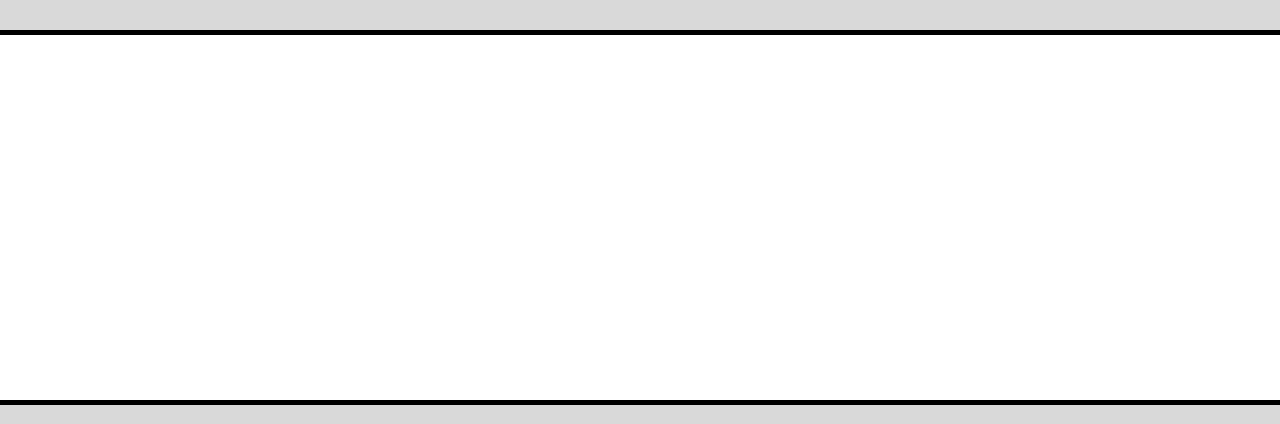
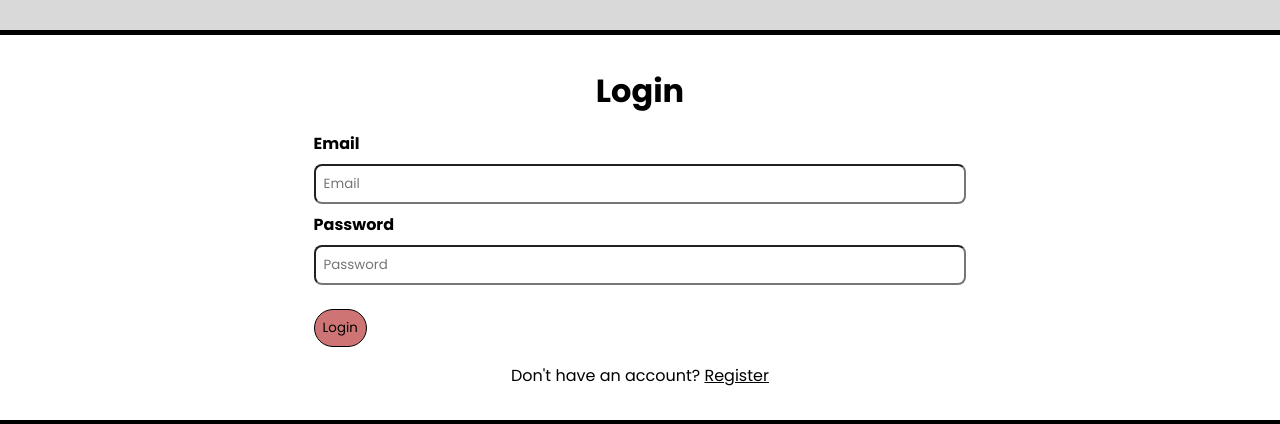
Before and after one commit to davidpinarto/discussion-forum, a React (Vite) app: page /login in a window 1280 px wide. Shown: the part 338-762 px from the top of the page. Built offline with nearby package versions, Linux system fonts and the light colour scheme; no server answers.

Commit message:
add new page LoginPage and add login feature

```diff
--- /dev/null
+++ b/src/components/LoginForm.jsx
@@ -0,0 +1,17 @@
+import React from 'react';
+import useInput from '../hooks/useInput';
+
+export function LoginForm({ login }) {
+  const [email, onEmailChange] = useInput('');
+  const [password, onPasswordChange] = useInput('');
+
+  return (
+    <form className="login-form">
+      <label htmlFor="email"><strong>Email</strong></label>
+      <input type="email" value={email} onChange={onEmailChange} placeholder="Email" />
+      <label htmlFor="password"><strong>Password</strong></label>
+      <input type="password" value={password} onChange={onPasswordChange} placeholder="Password" />
+      <button type="button" onClick={() => login({ email, password })}>Login</button>
+    </form>
+  );
+}
--- a/src/components/Main.jsx
+++ b/src/components/Main.jsx
@@ -2,6 +2,7 @@ import React from 'react';
 import { Routes, Route } from 'react-router-dom';
 import { MainHeader } from './MainHeader';
 import { MainBody } from './MainBody';
+import { LoginPage } from '../pages/LoginPage';
 
 export function Main() {
   return (
@@ -16,6 +17,7 @@ export function Main() {
             </>
           )}
         />
+        <Route path="/login" element={<LoginPage />} />
       </Routes>
     </main>
   );
--- /dev/null
+++ b/src/hooks/useInput.js
@@ -0,0 +1,13 @@
+import { useState } from 'react';
+
+function useInput(defaultValue = '') {
+  const [value, setValue] = useState(defaultValue);
+
+  function handleValueChange({ target }) {
+    setValue(target.value);
+  }
+
+  return [value, handleValueChange, setValue];
+}
+
+export default useInput;
--- /dev/null
+++ b/src/pages/LoginPage.jsx
@@ -0,0 +1,29 @@
+import React from 'react';
+import { Link, useNavigate } from 'react-router-dom';
+import { useDispatch } from 'react-redux';
+import { LoginForm } from '../components/LoginForm';
+import { asyncSetAuthUser } from '../states/authUser/action';
+
+export function LoginPage() {
+  const dispatch = useDispatch(); // @TODO: get dispatch function from store
+  const navigate = useNavigate();
+  const onLogin = ({ id, password }) => {
+    // @TODO: dispatch async action to login
+    dispatch(asyncSetAuthUser({ id, password }));
+    navigate('/');
+  };
+
+  return (
+    <div className="login-container">
+      <div id="login-page">
+        <h1>Login</h1>
+        <LoginForm login={onLogin} />
+        <p>
+          Don&apos;t have an account?
+          {' '}
+          <Link to="/register">Register</Link>
+        </p>
+      </div>
+    </div>
+  );
+}
--- a/src/states/authUser/action.js
+++ b/src/states/authUser/action.js
@@ -23,12 +23,12 @@ export function unsetAuthUserActionCreator() {
   };
 }
 
-export function asyncSetAuthUser({ id, password }) {
+export function asyncSetAuthUser({ email, password }) {
   return async (dispatch) => {
     // dispatch(showLoading());
 
     try {
-      const token = await api.login({ id, password });
+      const token = await api.login({ email, password });
       api.putAccessToken(token);
       const authUser = await api.getOwnProfile();
 
--- a/src/styles/styles.css
+++ b/src/styles/styles.css
@@ -181,6 +181,39 @@ main {
   cursor: pointer;
 }
 
+/* login page */
+.login-container {
+  display: flex;
+  justify-content: center;
+}
+#login-page {
+  display: flex;
+  flex-direction: column;
+  gap: 1rem;
+  text-align: center;
+  width: 60%;
+}
+
+.login-form {
+  display: flex;
+  flex-direction: column;
+  gap: .5rem;
+}
+
+.login-form > * {
+  width: fit-content;
+}
+
+.login-form > input {
+  width: auto;
+  padding: .5rem;
+  border-radius: .5rem;
+}
+
+.login-form > button {
+  margin-top: 1rem;
+}
+
 footer {
   margin-top: auto;
   text-align: center;
```
Also changed, not shown: .eslintrc.cjs.
